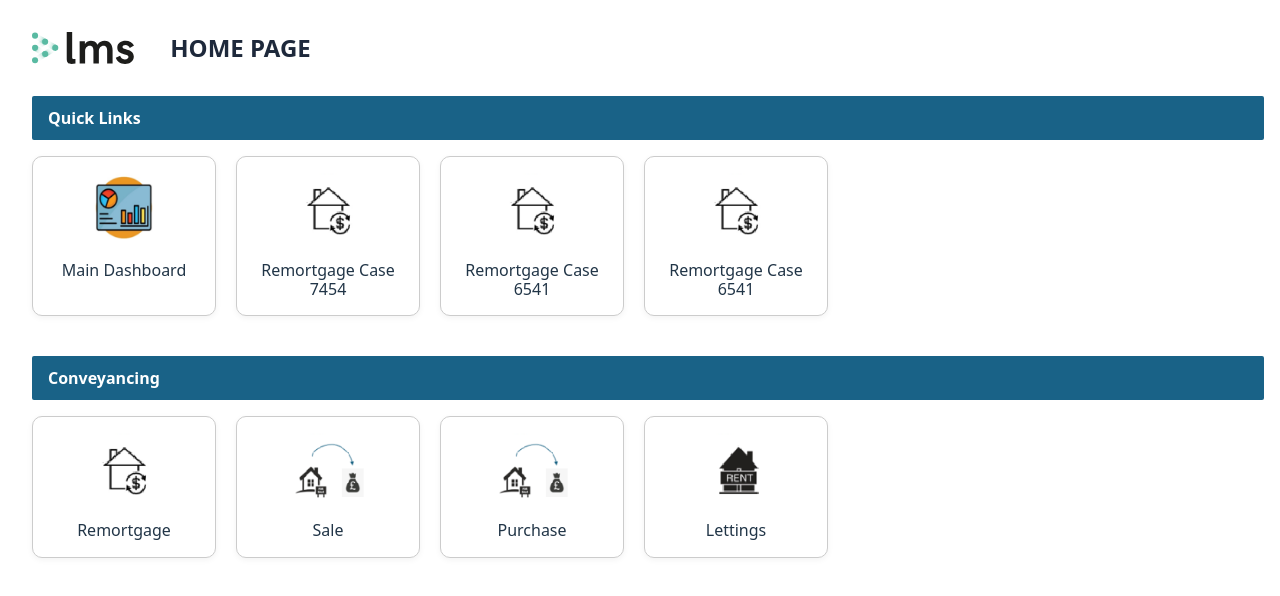
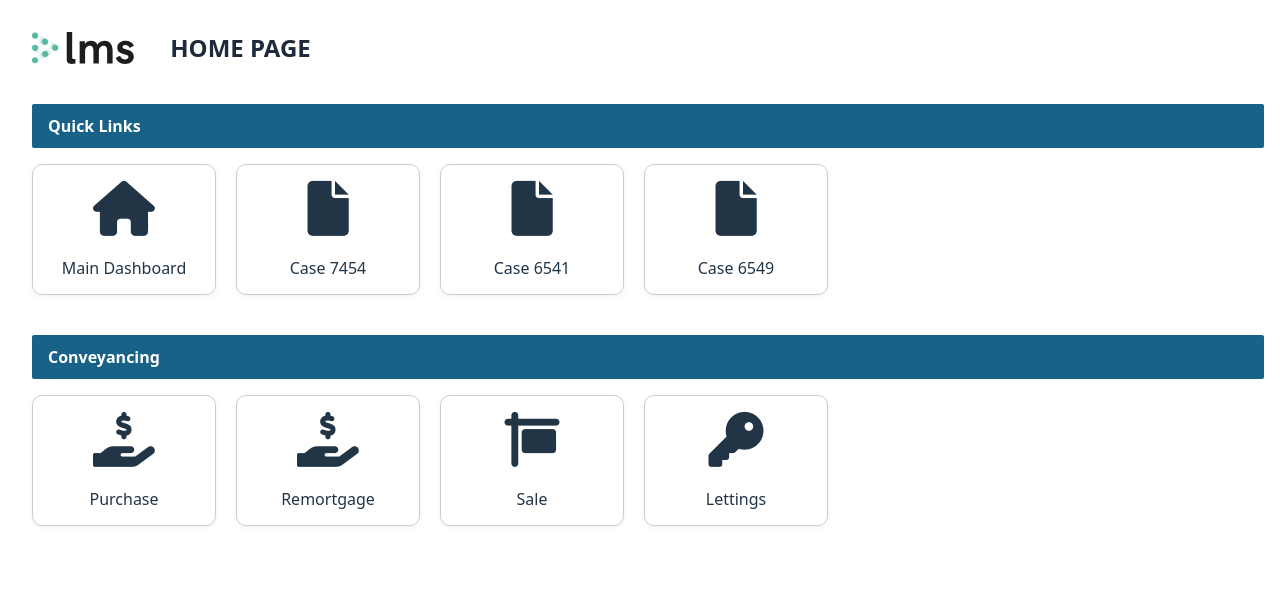
Before and after one commit to miles-griffiths/lms-conveyancing, a React (Vite) app: page /home in a window 1280 px wide. Shown: the top 596 px of the page. Built offline with nearby package versions, Linux system fonts and the light colour scheme.

Commit message:
Renamed data.json to menu.json. Modified HomePage and HomeGraph to build dynamically from menu.json. Added case.json

```diff
--- a/src/data/data.json
+++ /dev/null
@@ -1,32 +0,0 @@
-{
-  "nodes": [
-    { "id": "home", "data": { "type": "Root", "label": "Home" } },
-
-    { "id": "conveyancing", "data": { "type": "SectionConveyancing", "label": "Conveyancing" } },
-    { "id": "quick-links", "data": { "type": "SectionQuickLinks", "label": "Quick Links" } },
-
-    { "id": "purchase", "data": { "type": "SectionConveyancing", "label": "Purchase" } },
-    { "id": "remortgage", "data": { "type": "SectionConveyancing", "label": "Remortgage" } },
-    { "id": "sale", "data": { "type": "SectionConveyancing", "label": "Sale" } },
-    { "id": "lettings", "data": { "type": "SectionConveyancing", "label": "Lettings" } },
-
-    { "id": "dashboard", "data": { "type": "SectionQuickLinks", "label": "Main Dashboard" } },
-    { "id": "case7454", "data": { "type": "SectionQuickLinks", "label": "Case 7454" } },
-    { "id": "case6541a", "data": { "type": "SectionQuickLinks", "label": "Case 6541-A" } },
-    { "id": "case6541b", "data": { "type": "SectionQuickLinks", "label": "Case 6541-B" } }
-  ],
-  "edges": [
-    { "id": "e1", "source": "home", "target": "conveyancing" },
-    { "id": "e2", "source": "home", "target": "quick-links" },
-
-    { "id": "e3", "source": "conveyancing", "target": "purchase" },
-    { "id": "e4", "source": "conveyancing", "target": "remortgage" },
-    { "id": "e5", "source": "conveyancing", "target": "sale" },
-    { "id": "e6", "source": "conveyancing", "target": "lettings" },
-
-    { "id": "e7", "source": "quick-links", "target": "dashboard" },
-    { "id": "e8", "source": "quick-links", "target": "case7454" },
-    { "id": "e9", "source": "quick-links", "target": "case6541a" },
-    { "id": "e10", "source": "quick-links", "target": "case6541b" }
-  ]
-}
--- /dev/null
+++ b/src/data/menu.json
@@ -0,0 +1,33 @@
+{
+  "nodes": [
+    { "id": "home", "data": { "type": "Root", "label": "Home" } },
+
+    { "id": "quick-links", "data": { "type": "SectionQuickLinks", "label": "Quick Links" } },
+    { "id": "conveyancing", "data": { "type": "SectionConveyancing", "label": "Conveyancing" } },
+
+    { "id": "dashboard", "data": { "type": "SectionQuickLinks", "label": "Main Dashboard", "icon": "fa-solid fa-house" } },
+    { "id": "case7454", "data": { "type": "SectionQuickLinks", "label": "Case 7454", "icon": "fa-solid fa-file" } },
+    { "id": "case6541", "data": { "type": "SectionQuickLinks", "label": "Case 6541", "icon": "fa-solid fa-file" } },
+    { "id": "case6549", "data": { "type": "SectionQuickLinks", "label": "Case 6549", "icon": "fa-solid fa-file" } },
+
+    { "id": "purchase", "data": { "type": "SectionConveyancing", "label": "Purchase", "icon": "fa-solid fa-hand-holding-usd" } },
+    { "id": "remortgage", "data": { "type": "SectionConveyancing", "label": "Remortgage", "icon": " fa-solid fa-hand-holding-usd" } },
+    { "id": "sale", "data": { "type": "SectionConveyancing", "label": "Sale", "icon": "fa-solid fa-sign-hanging" } },
+    { "id": "lettings", "data": { "type": "SectionConveyancing", "label": "Lettings", "icon": "fa-solid fa-key" } }
+
+  ],
+  "edges": [
+    { "id": "e1", "source": "home", "target": "conveyancing" },
+    { "id": "e2", "source": "home", "target": "quick-links" },
+
+    { "id": "e3", "source": "conveyancing", "target": "purchase" },
+    { "id": "e4", "source": "conveyancing", "target": "remortgage" },
+    { "id": "e5", "source": "conveyancing", "target": "sale" },
+    { "id": "e6", "source": "conveyancing", "target": "lettings" },
+
+    { "id": "e7", "source": "quick-links", "target": "dashboard" },
+    { "id": "e8", "source": "quick-links", "target": "case7454" },
+    { "id": "e9", "source": "quick-links", "target": "case6541" },
+    { "id": "e10", "source": "quick-links", "target": "case6549" }
+  ]
+}
--- a/src/pages/HomeGraph.tsx
+++ b/src/pages/HomeGraph.tsx
@@ -1,7 +1,7 @@
 import React, { useEffect, useRef } from "react";
 import Ogma from "@linkurious/ogma";
 import Header from "../components/Header";
-import graphData from "../data/data.json";
+import menuData from "../data/menu.json";
 
 const HomeGraph: React.FC = () => {
   const containerRef = useRef<HTMLDivElement>(null);
@@ -14,12 +14,48 @@ const HomeGraph: React.FC = () => {
     // Create a new instance of Ogma
     const ogma = new Ogma({ container: containerRef.current });
 
-    const conveyancingIds = ["purchase", "remortgage", "sale", "lettings"];
-    const quickLinkIds = ["dashboard", "case7454", "case6541a", "case6541b"];
+    const topLevelSectionIds = menuData.edges
+      .filter(edge => edge.source === "home")
+      .map(edge => edge.target);
+
+    const sectionTileMap: Record<string, string[]> = {};
+      topLevelSectionIds.forEach(sectionId => {
+        const tileIds = menuData.edges
+          .filter(edge => edge.source === sectionId)
+          .map(edge => edge.target);
+
+        sectionTileMap[sectionId] = tileIds;
+      });
+
+    const conveyancingIds = sectionTileMap["conveyancing"];
+    const quickLinkIds = sectionTileMap["quick-links"];
     const hiddenNodeIds = [...conveyancingIds, ...quickLinkIds];
 
-    // Add Styling, Rules and Mapping
-    document.fonts.ready.then(() => {
+    // Function to apply styles once ogma.rules is available
+    const applyStyles = () => {
+      if (!ogma.rules) {
+        requestAnimationFrame(applyStyles);
+        return;
+      }
+
+      // Add Font-Awesome icons
+      ogma.styles.addNodeRule({
+        icon: {
+          font: 'Font Awesome 5 Free',
+          scale: 0.5,
+          color: '#000',
+          content: ogma.rules.map({
+            field: 'type',
+            values: {
+              Root: '\uf015',                // Home icon
+              SectionConveyancing: '\uf0c1', // Link icon
+              SectionQuickLinks: '\uf1b2'    // Cube icon
+            },
+            fallback: '\uf128'               // Info icon for unspecified types
+          })
+        }
+      });
+
       ogma.styles.addNodeRule({
         radius: ogma.rules.map({
           field: 'type',
@@ -44,18 +80,15 @@ const HomeGraph: React.FC = () => {
         })
       });
 
-      // Note: I've had to keep the above original colour mapping, as the first
-      //       fackback below does't work!! If the above is removed the Home and
-      //       Section nodes display with a grey colour.
       ogma.styles.addNodeRule({
         color: ogma.rules.map({
           field: 'id',
           values: {
-            purchase: '#8cbae8',                 // Light Blue
+            purchase: '#8cbae8',
             remortgage: '#8cbae8',
             sale: '#8cbae8',
             lettings: '#8cbae8',
-            dashboard: '#8cbae8',                 // Light Blue
+            dashboard: '#8cbae8',
             case7454: '#8cbae8',
             case6541a: '#8cbae8',
             case6541b: '#8cbae8'
@@ -63,8 +96,8 @@ const HomeGraph: React.FC = () => {
           fallback: ogma.rules.map({
             field: 'type',
             values: {
-              Root: '#4CAF50',                   // Green for Home node
-              SectionConveyancing: '#1976d2',    // Blue for Section node
+              Root: '#4CAF50',
+              SectionConveyancing: '#1976d2',
               SectionQuickLinks: '#1976d2'
             },
             fallback: '#64b5f6'
@@ -72,30 +105,10 @@ const HomeGraph: React.FC = () => {
         })
       });
 
-      // Add Egde width
       ogma.styles.addEdgeRule({
-        width: .5
+        width: 0.5
       });
 
-      // Add Font-Awsome icons
-      ogma.styles.addNodeRule({
-        icon: {
-          font: 'Font Awesome 5 Free',
-          scale: 0.5,
-          color: '#000',
-          content: ogma.rules.map({
-            field: 'type',
-            values: {
-              Root: '\uf015',                // Home icon
-              SectionConveyancing: '\uf0c1', // Link icon
-              SectionQuickLinks: '\uf1b2'    // Cube icon
-            },
-            fallback: '\uf128'               // Info icon for unspecified types
-          })
-        }
-      });
-
-      // Add Label display-details
       ogma.styles.addNodeRule({
         text: {
           content: node => node.getData('label'),
@@ -107,10 +120,13 @@ const HomeGraph: React.FC = () => {
           minVisibleSize: 0
         }
       });
-    });
+    };
+
+    // Start applying styles
+    applyStyles();
 
     // Display the Graph
-    const baseNodes = graphData.nodes
+    const baseNodes = menuData.nodes
       .filter(n => !hiddenNodeIds.includes(n.id))
       .map(n => ({
         id: n.id,
@@ -123,14 +139,14 @@ const HomeGraph: React.FC = () => {
         }
       }));
 
-    const baseEdges = graphData.edges.filter(
+    const baseEdges = menuData.edges.filter(
       (e) =>
         !hiddenNodeIds.includes(e.source.toString()) &&
         !hiddenNodeIds.includes(e.target.toString())
     );
 
-    // Conveyancy Nodes
-    const conveyancingNodes = graphData.nodes
+    // Conveyancing Nodes
+    const conveyancingNodes = menuData.nodes
       .filter((n) => conveyancingIds.includes(n.id))
       .map((n) => ({
         id: n.id,
@@ -141,14 +157,14 @@ const HomeGraph: React.FC = () => {
         }
       }));
 
-    const conveyancingEdges = graphData.edges.filter(
+    const conveyancingEdges = menuData.edges.filter(
       (e) =>
         conveyancingIds.includes(e.source.toString()) ||
         conveyancingIds.includes(e.target.toString())
     );
 
     // Quick Link Nodes
-    const quickLinkNodes = graphData.nodes
+    const quickLinkNodes = menuData.nodes
       .filter((n) => quickLinkIds.includes(n.id))
       .map((n) => ({
         id: n.id,
@@ -159,7 +175,7 @@ const HomeGraph: React.FC = () => {
         }
       }));
 
-    const quickLinkEdges = graphData.edges.filter(
+    const quickLinkEdges = menuData.edges.filter(
       (e) =>
         quickLinkIds.includes(e.source.toString()) ||
         quickLinkIds.includes(e.target.toString())
@@ -169,7 +185,7 @@ const HomeGraph: React.FC = () => {
     ogma.layouts.force({
       gravity: 0.05,
       charge: 5
-     });
+    });
 
     ogma.events.onClick(async ({ target }) => {
       if (!target || !target.isNode) return;
--- a/src/pages/HomePage.tsx
+++ b/src/pages/HomePage.tsx
@@ -1,66 +1,65 @@
-import React from 'react';
-import Header from "../components/Header"; // Adjust path as needed
+import React from "react";
+import Header from "../components/Header";
+import menuData from "../data/menu.json";
+import "../styles/homepage.css";
 
-import logo from '../assets/lms-logo.svg';
-import dashboardIcon from '../assets/dashboard.png';
-import remortgageIcon from '../assets/remortgage.png';
-import saleIcon from '../assets/sale.png';
-import purchaseIcon from '../assets/purchase.png';
-import lettingsIcon from '../assets/lettings.png';
-import '../styles/homepage.css';
+type Node = {
+  id: string;
+  data: {
+    type: string;
+    label: string;
+    icon?: string; // Optional icon field
+  };
+};
+
+type Edge = {
+  id: string;
+  source: string;
+  target: string;
+};
 
 const HomePage: React.FC = () => {
+  const sections: Node[] = menuData.nodes.filter(
+    (node) =>
+      node.id !== "home" &&
+      menuData.edges.some((edge) => edge.source === "home" && edge.target === node.id)
+  );
+
+  const getTilesForSection = (sectionId: string): Node[] => {
+    const tileIds = menuData.edges
+      .filter((edge) => edge.source === sectionId)
+      .map((edge) => edge.target);
+
+    return menuData.nodes.filter((node) => tileIds.includes(node.id));
+  };
+
   return (
     <div className="home-container">
       <Header />
 
-      <section className="quick-links-section">
-        <div className="section-header">Quick Links</div>
+      {sections.map((section) => {
+        const tiles = getTilesForSection(section.id);
 
-        <div className="tile-grid">
-          <div className="tile">
-            <img src={dashboardIcon} alt="Main Dashboard" className="tile-icon" />
-            <p>Main Dashboard</p>
-          </div>
-          <div className="tile">
-            <img src={remortgageIcon} alt="Remortgage Case 7454" className="tile-icon" />
-            <p>Remortgage Case 7454</p>
-          </div>
-          <div className="tile">
-            <img src={remortgageIcon} alt="Remortgage Case 6541" className="tile-icon" />
-            <p>Remortgage Case 6541</p>
-          </div>
-          <div className="tile">
-            <img src={remortgageIcon} alt="Remortgage Case 6541" className="tile-icon" />
-            <p>Remortgage Case 6541</p>
-          </div>
-        </div>
-      </section>
-
-      <section className="section-block">
-        <div className="section-header">Conveyancing</div>
-        <div className="tile-grid">
-          <div className="tile">
-            <img src={remortgageIcon} alt="Remortgage" className="tile-icon" />
-            <p>Remortgage</p>
-          </div>
-          <div className="tile">
-            <img src={saleIcon} alt="Sale" className="tile-icon" />
-            <p>Sale</p>
-          </div>
-          <div className="tile">
-            <img src={purchaseIcon} alt="Purchase" className="tile-icon" />
-            <p>Purchase</p>
-          </div>
-          <div className="tile">
-            <img src={lettingsIcon} alt="Lettings" className="tile-icon" />
-            <p>Lettings</p>
-          </div>
-        </div>
-      </section>
-
-
-
+        return (
+          <section className="section-block" key={section.id}>
+            <div className="section-header">{section.data.label}</div>
+            <div className="tile-grid">
+              {tiles.map((tile) => (
+                <div className="tile" key={tile.id}>
+                  {tile.data.icon ? (
+                    <i className={`tile-icon ${tile.data.icon}`} aria-hidden="true" />
+                  ) : (
+                    <div className="tile-icon fallback-icon">
+                      {tile.data.label.charAt(0)}
+                    </div>
+                  )}
+                  <p>{tile.data.label}</p>
+                </div>
+              ))}
+            </div>
+          </section>
+        );
+      })}
     </div>
   );
 };
--- a/src/styles/homepage.css
+++ b/src/styles/homepage.css
@@ -75,3 +75,13 @@
 .section-block {
   margin-top: 40px; /* Adjust as needed */
 }
+
+.tile-icon {
+  font-size: 55px;
+  margin-bottom: 8px;
+}
+.fallback-icon {
+  font-size: 24px;
+  margin-bottom: 8px;
+  color: #ccc;
+}
```
Also changed, not shown: src/data/case.json (added, +86 -0 lines).
